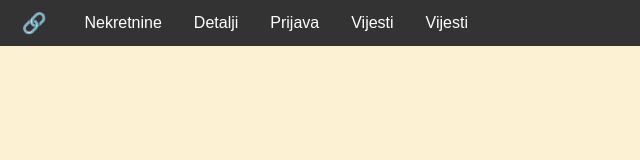
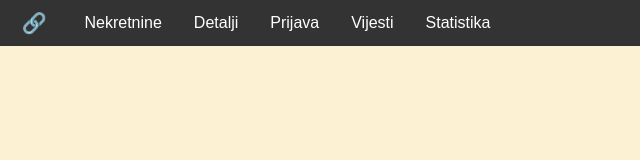
Before and after one commit to amujalo1/RealEstatePortal, a plain HTML site: page HTML/meni.html in a window 1280 px wide. Shown: the full height of the page, 0-640 px from the left. Drawn offline with Linux system fonts and the light colour scheme.

Commit message:
meni.html edited online with Bitbucket

```diff
--- a/HTML/meni.html
+++ b/HTML/meni.html
@@ -29,7 +29,7 @@
             <span class="icon" id="icon-vijesti">📰</span>
         </li>
         <li>
-            <a href="statistika.html" target="_parent">Vijesti</a>
+            <a href="statistika.html" target="_parent">Statistika</a>
             <span class="icon" id="icon-statistika">📶</span>
         </li>
     </ul>
```
